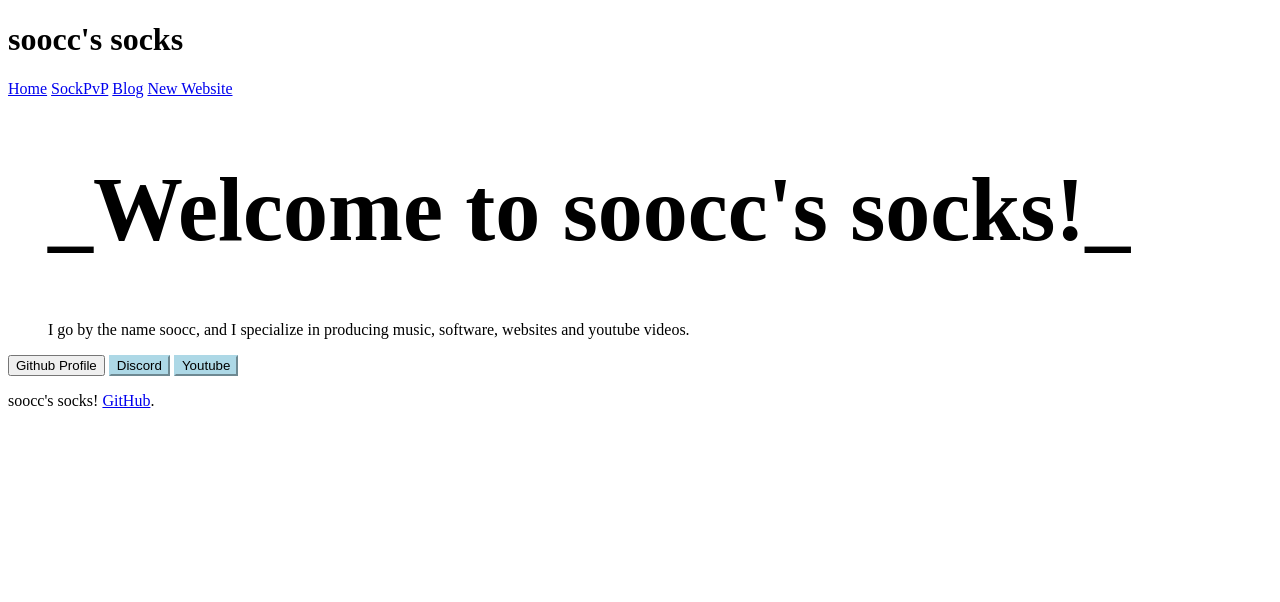
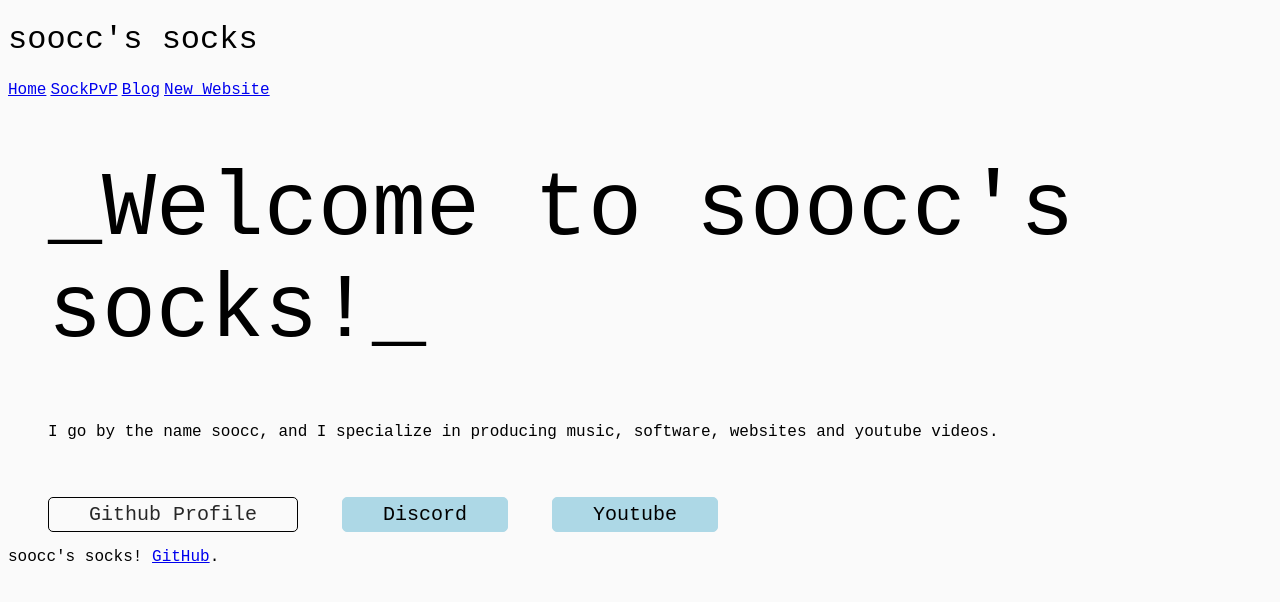
Before and after one commit to soocc/sooccsocks2, a Jekyll site: the page built from index.html, in a window 1280 px wide. Shown: the top 602 px of the page. Built offline with Jekyll 4.4.1, drawn with Linux system fonts in a browser that asks for light colours.

Commit message:
Update default.html

```diff
--- a/_layouts/default.html
+++ b/_layouts/default.html
@@ -3,6 +3,7 @@
 <html>
   <head>
     <title>soocc's socks | official website</title>
+    <link rel="stylesheet" href="styles/styles.css">
   </head>
   <body>
     <h1>soocc's socks</h1>
```
